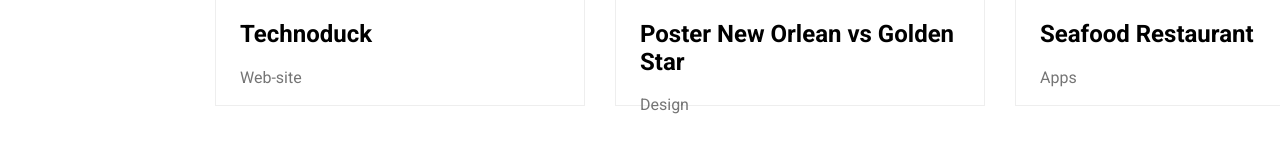
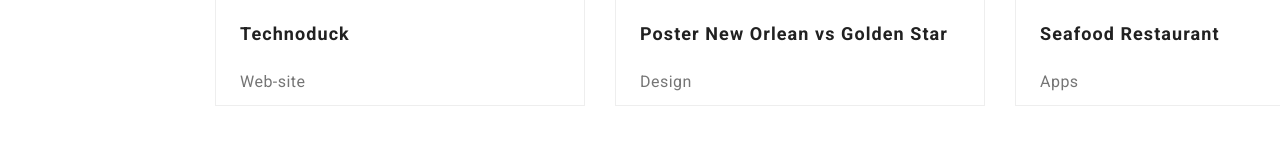
Before and after one commit to P-Alex13/goit-markup-hw-04, a plain HTML site: page portofolio.html in a window 1280 px wide. Shown: the part 563-726 px from the top of the page. Drawn offline with nearby package versions, Linux system fonts and the light colour scheme.

Commit message:
Update some font-size

```diff
--- a/portofolio.css
+++ b/portofolio.css
@@ -650,6 +650,7 @@ span {
   gap: 8px;
   margin-top: 94px;
   margin-bottom: 54px;
+
 }
 
 .global-project {
@@ -673,11 +674,29 @@ span {
 .global-project .project1 h2,
 .global-project .project1 span{
   margin-left: 24px;
+
 }
 
-.project span {
+.global-project .project1 h2{
+  color: #212121;
+font-family: "Roboto";
+font-size: 18px;
+font-style: normal;
+font-weight: 700;
+line-height: 36px;
+letter-spacing: 1.08px;
+}
+
+.global-project .project1 span{
   color: #757575;
+font-family: Roboto;
+font-size: 16px;
+font-style: normal;
+font-weight: 400;
+line-height: 30px; /* 187.5% */
+letter-spacing: 0.48px;
 }
+
 
 .btn-active {
   border: none;
```
